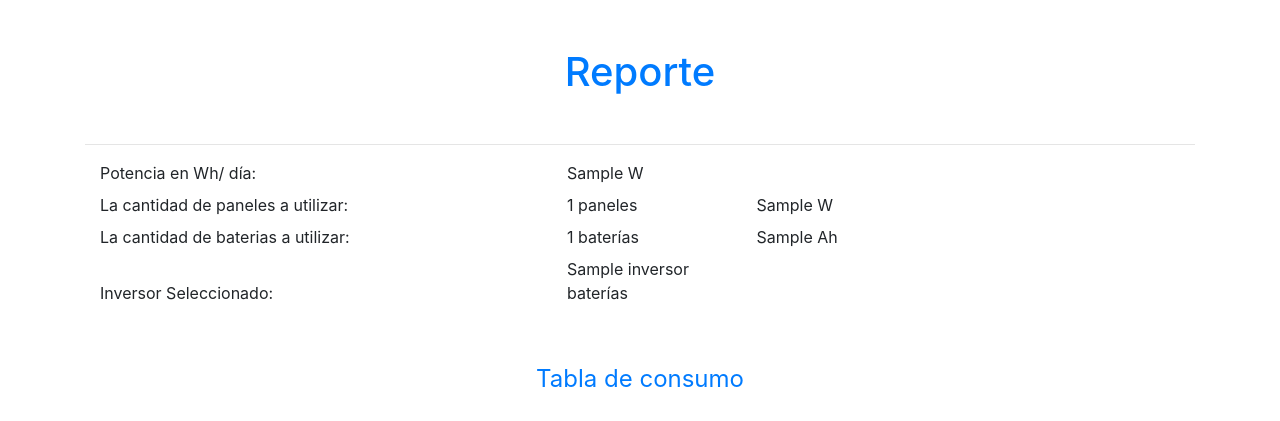
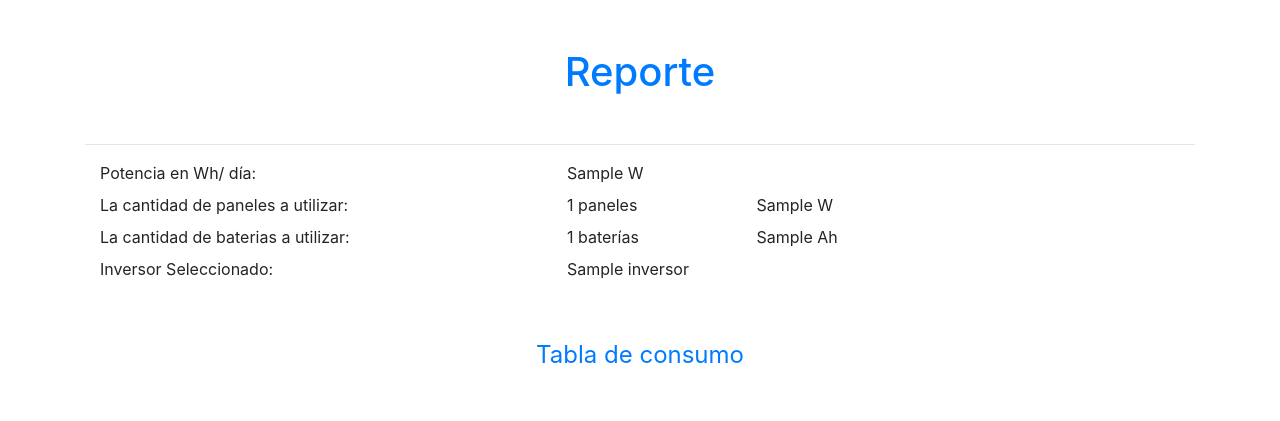
Before and after one commit to AlexCuencaM/calculadora-SFV, a Django app: template templates/calculadora/reporte.html in a window 1280 px wide. Shown: the top 421 px of the page. Run offline with Django 3.2, Linux system fonts and the light colour scheme; tables that the repository leaves empty hold one stand-in row (values such as "Sample post"); the template is opened without the code that fills it: values that come from a table or form of the project are taken from there, most other values are stand-ins (such as "Sample title", 1, 10 or a date in 2020); some libraries are stand-ins or nearby versions.

Commit message:
Bug issue

```diff
--- a/templates/calculadora/reporte.html
+++ b/templates/calculadora/reporte.html
@@ -19,7 +19,7 @@
 <label class="col-md-4" id=""> {{ah}} Ah<!--Aqui va el valor de potencia--> </label>
 
 <label class="col-sm-5 col-md-5 col-lg-5"> Inversor Seleccionado: </label>
-<label class="col-md-2" id="cantidad_baterias">{{inversor}} baterías <!--Aquí va la cantidad de paneles--></label>
+<label class="col-md-2" id="xd">{{inversor}}<!--Aquí va la cantidad de paneles--></label>
 	<legend class="my-5 text-center text-primary">Tabla de consumo </legend>
 
 		<table class="table table-bordered table-hover table-striped">
```
